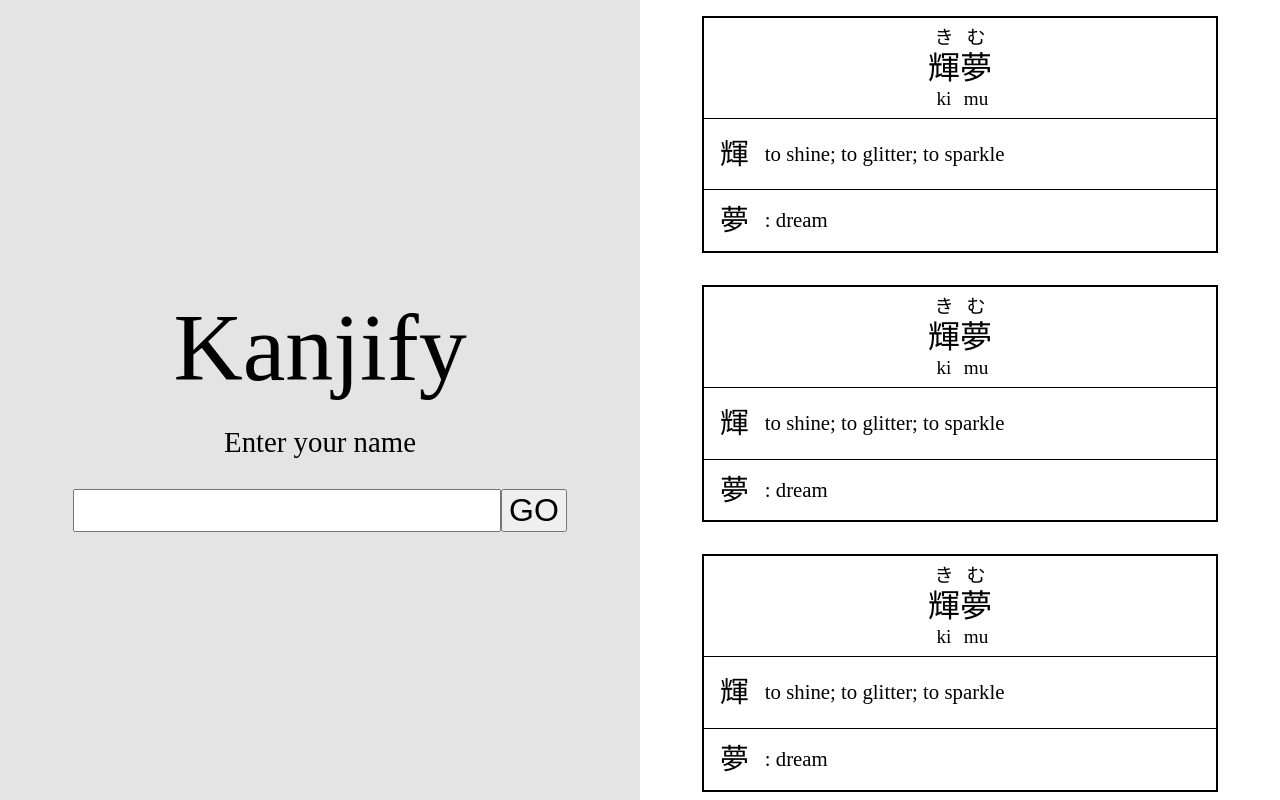
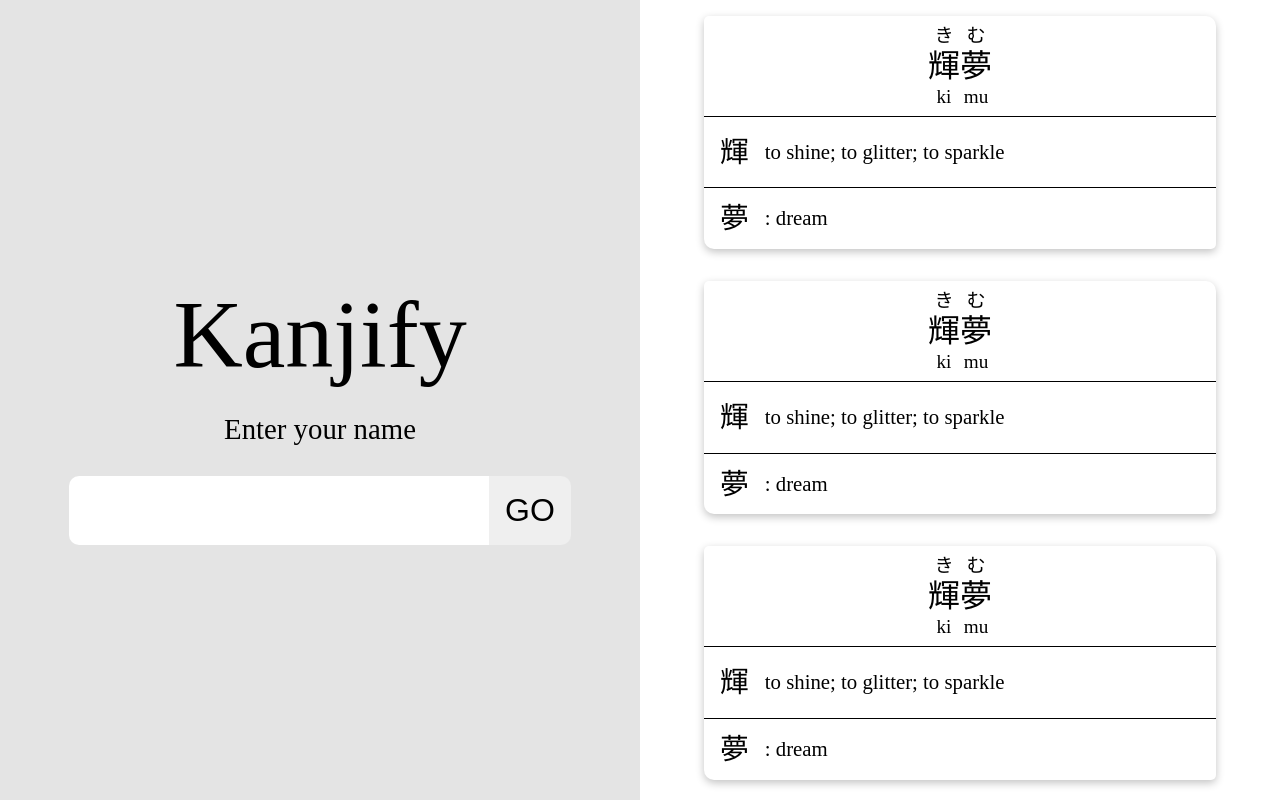
Before and after one commit to kimly888/Kanjify, a React (Create React App) app in the folder client/: page / in a window 1280 px wide. Built offline with nearby package versions, Linux system fonts and the light colour scheme.

Commit message:
Style: Add box shadow, remove borders

```diff
--- a/client/src/App.js
+++ b/client/src/App.js
@@ -2,7 +2,6 @@ import './App.css';
 import React, {useState, useEffect} from 'react';
 import Header from "./components/Header";
 import Main from "./components/Main";
-
 
 const HOME_API = "http://localhost:4000/";
 
--- a/client/src/components/KanjiCard.css
+++ b/client/src/components/KanjiCard.css
@@ -3,7 +3,8 @@
   display: flex;
   flex-direction: column;
   align-items: center;
-  border: 2px solid black;
+  border-radius: 5px 10px;
+  box-shadow: rgba(0, 0, 0, 0.24) 0px 3px 8px;
   margin: 1rem 0;
 }
 
--- /dev/null
+++ b/client/src/components/Name.css
@@ -0,0 +1,12 @@
+#name {
+  border: none;
+  padding: 1rem 0;
+  border-radius: 10px 0 0 10px;
+  text-align: center;
+}
+
+button {
+  border: none;
+  border-radius: 0 10px 10px 0;
+  padding: 1rem;
+}
--- a/client/src/components/Name.jsx
+++ b/client/src/components/Name.jsx
@@ -1,8 +1,10 @@
+import "./Name.css";
+
 const Name = () => {
   return (
     <form action="localhost:4000/api/getKanji" method="GET">
       <input type="text" name="name" id="name" />
-      <button type="submit">GO</button>
+      <button for="name" type="submit">GO</button>
     </form>
   );
 };
```
